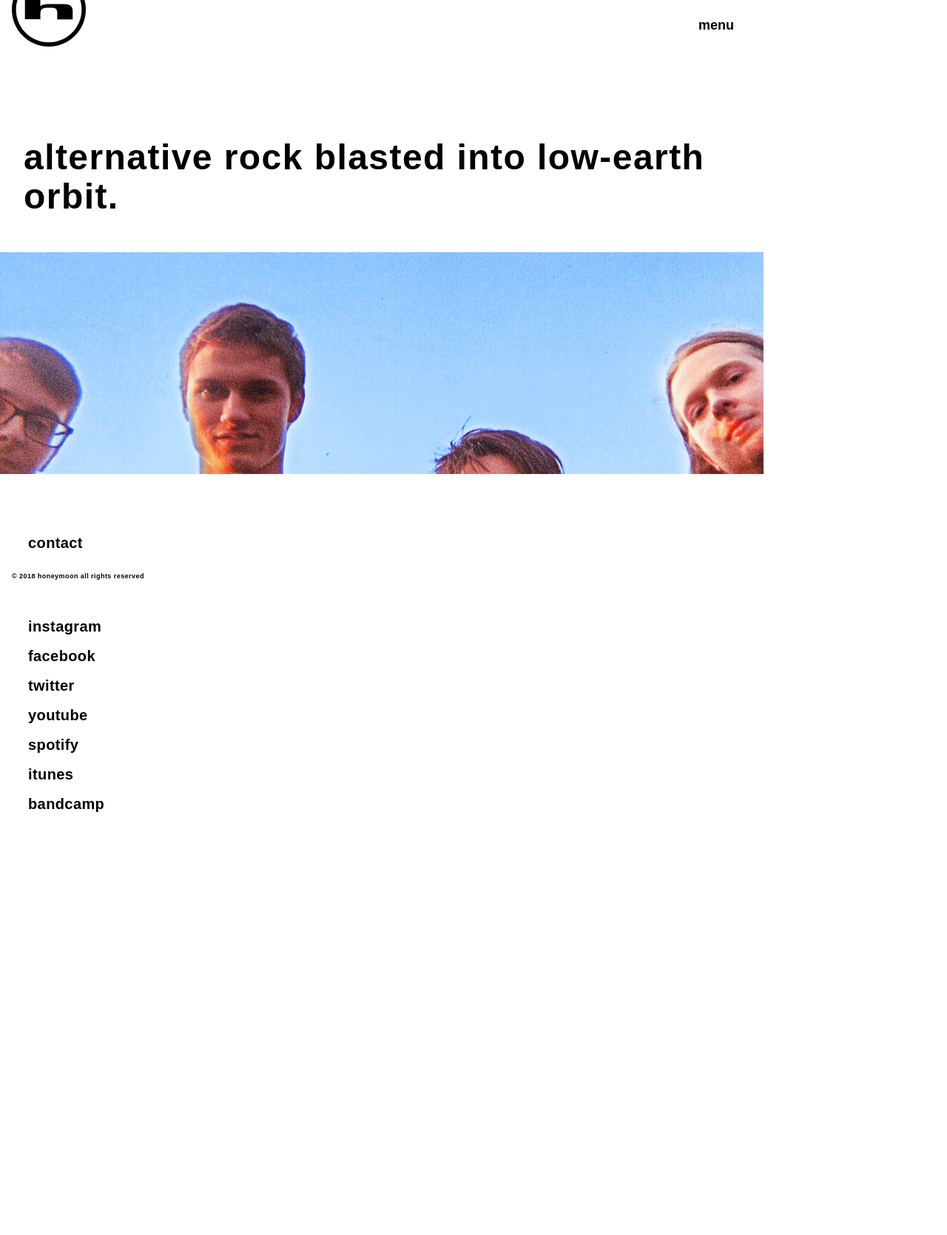
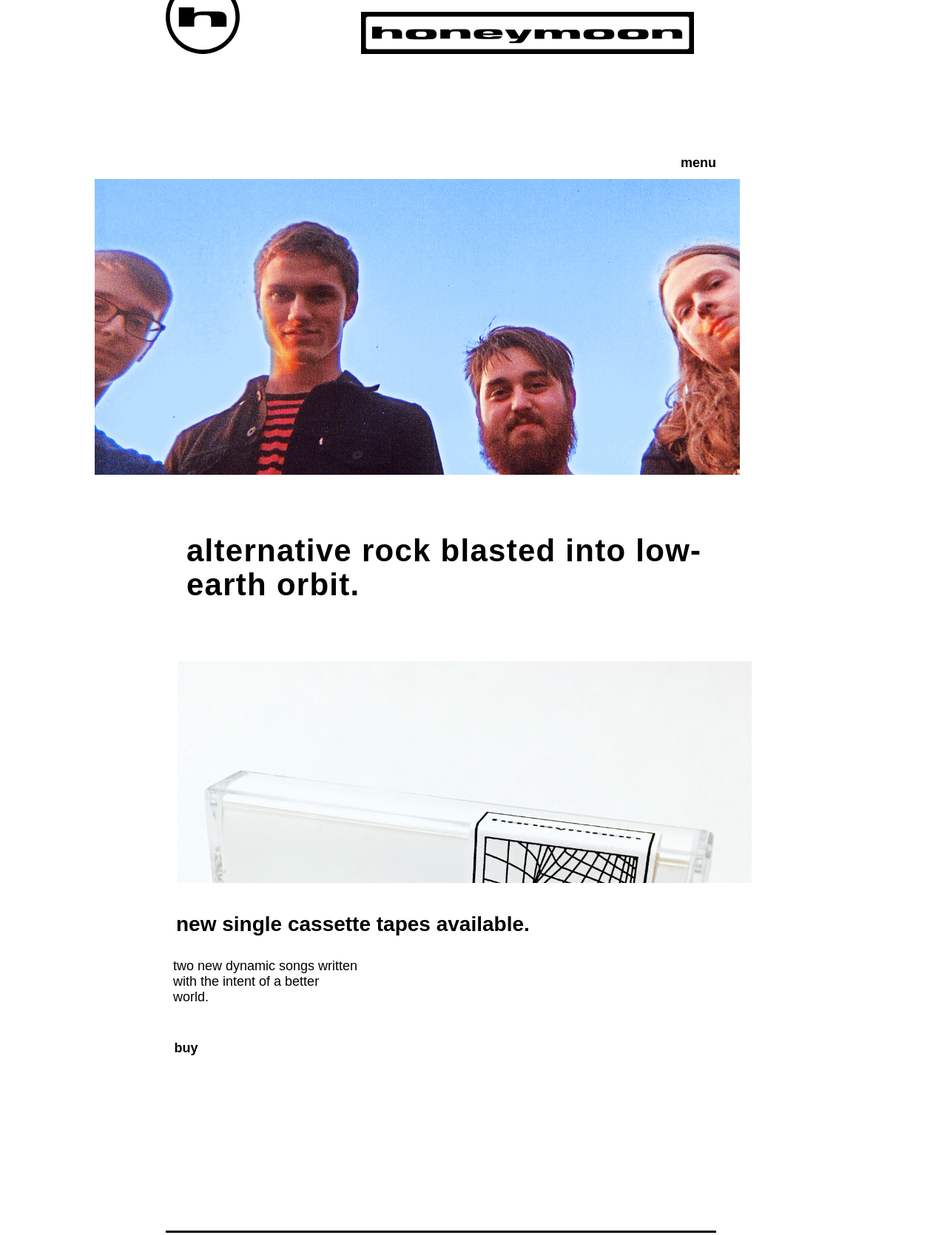
Before and after one commit to KentStateWeb/f2017-5-austyn-benyak, a plain HTML site: page prototype/index.html in a window 1280 px wide. Shown: the top 1670 px of the page at 74% size. Before the commit the page ends 1162 px from the top, so only its background shows below. Drawn offline with nearby package versions, Linux system fonts and the light colour scheme; a web font is replaced by a local one.

Commit message:
made index + shows page responsive.

```diff
--- a/prototype/index.html
+++ b/prototype/index.html
@@ -7,19 +7,24 @@
     <title>home</title>
     <meta name="description" content="honeymoon">
     <link rel="apple-touch-icon" sizes="180x180" href="apple-touch-icon.png">
-<link rel="icon" type="image/png" sizes="32x32" href="favicon-32x32.png">
-<link rel="icon" type="image/png" sizes="16x16" href="favicon-16x16.png">
-<link rel="manifest" href="manifest.json">
-<link rel="mask-icon" href="safari-pinned-tab.svg" color="#000000">
-<meta name="theme-color" content="#ffffff">
+    <link rel="icon" type="image/png" sizes="32x32" href="favicon-32x32.png">
+    <link rel="icon" type="image/png" sizes="16x16" href="favicon-16x16.png">
+    <link rel="manifest" href="manifest.json">
+    <link rel="mask-icon" href="safari-pinned-tab.svg" color="#000000">
+    <meta name="theme-color" content="#ffffff">
   </head>
   <body>
-       <!-- the page content goes here -->
 <header>
 
   <a href="index.html">
     <div class="mobile-logo">
     <img src="logos/honeymoon_h_logo.svg" alt="home">
+  </div>
+  </a>
+
+  <a href="index.html">
+    <div class="desktop-logo">
+    <img src="logos/honeymoon_logo.svg" alt="home">
   </div>
   </a>
 
@@ -44,21 +49,35 @@
 
 </header>
 
-  <div class="big-header">
-  <p>
-    alternative rock blasted into low-earth orbit.
-  </p>
-
 <div class="container">
 <div class="item">
 </div>
 </div>
 
+<div class="big-header">
+alternative rock blasted into low-earth orbit.
 </div>
-<!--<figure>
-    <img src="photos/honeymoon.jpg" alt="honeymoon photo">
-  </figure>-->
 
+
+<div class="container2">
+<div class="item2">
+</div>
+</div>
+
+
+<h2>new single cassette tapes available.
+</h2>
+
+<p>two new dynamic songs written with the intent of a better world.
+
+<div class="buy">
+<p><a href="https://honeymoonohio.bandcamp.com/releases">buy</a></p>
+</div>
+
+
+<hr>
+
+<div class="connect">
        <ul>
          <div class="contact">
        <li><a href="mailto:honeymoonohio@gmail.com">contact</a></li>
@@ -75,6 +94,7 @@
        <li><a href="https://honeymoonohio.bandcamp.com/releases">bandcamp</a></li>
    </div>
        </ul>
+</div>
 
 
 <div class="footer">
--- a/prototype/style.css
+++ b/prototype/style.css
@@ -1,5 +1,15 @@
+html {
+  height: 100%;
+  box-sizing: border-box;
+}
+
+
 body {
   max-width: 1000px;
+  position: relative;
+   margin: 0;
+   padding-bottom: 6rem;
+   min-height: 100%;
   font-family:'PT Sans Caption', sans-serif;
 }
 
@@ -7,7 +17,7 @@ div, section, main, aside, header, footer {
 }
 
 .nav-trigger {
-  padding: 1em;
+  padding: 2em;
   cursor: pointer;
   z-index: 200;
   display: inline-block;
@@ -38,7 +48,7 @@ nav {
   width: 100%;
   position: fixed;
   z-index: 100;
-  top: -100%;
+  top: -115%;
   height: 100vh;
   transition: 300ms;
 }
@@ -93,52 +103,166 @@ nav.in li {
   text-align: left;
   top: 50%;
   margin-top: -8px;
+  margin-left: .5em;
 }
 
 
-.big-header{
-  font-size: 48px;
+.big-header {
+  font-size: 30px;
   font-weight: bold;
   letter-spacing: .03em;
   line-height: 1.1;
-  margin-left: .5em;
-  margin-right: .5em;
-  padding-top: 1.5em;
+  margin-left: 1em;
+  margin-right: 1em;
 }
+
+@media screen and (min-width: 600px)
+  {.big-header {
+    margin-left: 6em;
+    font-size: 42px;
+  }
+	}
+
 
 h1{
   font-size: 30px;
-  margin-left: .75em;
+  margin-left: 1em;
   padding-top: 1em;
   padding-bottom: 3em;
 }
 
+@media screen and (min-width: 700px)
+  {h1 {
+    margin-left: 8em;
+  }
+  }
+
 .mobile-logo {
-  margin-top: -2.8em;
+  margin-top: -2.3em;
   margin-left: .5em;
-  height:100px;
+  height: 100px;
   width: 100px;
   -o-object-fit: contain;
   display: inline-block;
 }
 
+@media screen and (min-width: 600px)
+  {.mobile-logo {
+    margin-left: 14em;
+  }
+	}
+
+  .desktop-logo {
+    height: 450px;
+    width: 450px;
+    display: inline-block;
+    margin-left: 10em;
+    margin-top: 1em;
+    margin-bottom: -18em;
+  }
+
+  @media screen and (max-width: 800px)
+    {.desktop-logo {
+      display: none;
+    }
+  	}
+
+
 .container {
+  padding-top: 4em;
+  padding-bottom: 5em;
 }
 
 .item {
   background-image: url("photos/honeymoon.jpg");
   background-position: center no-repeat;
   background-size: cover;
-  min-height: 300px;
+  min-height: 200px;
+
+}
+
+@media screen and (min-width: 900px)
+  {.container {
+    margin-left: 8em;
+  }
+	}
+
+  @media screen and (min-width: 600px)
+    {.item {
+    min-height: 400px;
+    min-width: 800px;
+    }
+  	}
+
+.container2 {
+  padding-top: 5em;
+  padding-bottom: 1em;
+}
+
+.item2 {
+  background-image: url("photos/tape.jpg");
+  background-position: center no-repeat;
+  background-size: cover;
+  min-height: 200px;
   margin-left: -1em;
   margin-right: -1em;
 }
 
+@media screen and (min-width: 600px)
+  {.container2 {
+    margin-left: 16em;
+  }
+	}
+
+  @media screen and (min-width: 600px)
+    {.item2 {
+    min-height: 300px;
+    min-width: 500px;
+    }
+  	}
+
+
+p {
+  font-size: 14px;
+  margin-left: 2em;
+  width: 250px;
+  padding-bottom: 2em;
+}
+
+@media screen and (min-width: 600px)
+  {p {
+    margin-left: 13em;
+    font-size: 18px;
+  }
+	}
 
 h2 {
   font-size: 20px;
-  margin-left: .75em;
+  margin-left: 1.5em;
+  margin-right: 2em;
+  padding-bottom: .25em;
 }
+
+@media screen and (min-width: 600px)
+  {h2 {
+    margin-left: 8.5em;
+    font-size: 28px;
+  }
+	}
+
+hr {
+  border: none;
+  height: 3px;
+  background-color: black;
+  margin: 2em;
+  margin-top: 8em;
+}
+
+@media screen and (min-width: 600px)
+  {hr {
+    margin-left: 14em;
+  }
+	}
 
 .news {
   font-size: 14px;
@@ -168,7 +292,7 @@ h2 {
   font-weight: bold;
   line-height: .5;
   padding-bottom: 4em;
-  margin-left: 1em;
+  margin-left: .1em;
 }
 
 img {
@@ -188,49 +312,74 @@ ul {
   line-height: 1.8;
 }
 
+
 .contact {
-  font-size: 20px;
+  font-size: 15px;
   font-weight: bold;
   letter-spacing: .02em;
   margin-left: -.5em;
-  padding-top: 3em;
+  padding-bottom: 2em;
   }
 
+
 .social {
- font-size: 20px;
+ font-size: 15px;
  font-weight: bold;
  line-height: 2;
  letter-spacing: .02em;
  margin-left: -.5em;
- padding-top: 3em;
- padding-bottom: 2em;
 }
 
+@media screen and (min-width: 600px)
+  {.social {
+    margin-left: 6em;
+  }
+  }
 
-.shows {
-    border-bottom: 3px solid black;
-    font-size: 15px;
-    font-weight: bold;
-    line-height: 1.75;
-    margin-left: -1.5em;
+@media screen and (min-width: 600px)
+  {.connect {
+    display: flex;
+    margin-left: 11em;
+    font-size: 18px;
   }
+  }
+
 
 table {
   border-collapse: collapse;
+  margin: 2em;
 }
+
+@media screen and (min-width: 700px)
+  {table {
+    margin-left: 15em;
+    max-width: 60%;
+  }
+  }
 
 tr {
   border-bottom: 3px solid black;
   text-align: left;
+  font-size: 15px;
   font-weight: bold;
-  font-size: 12px;
+  line-height: 1.75;
 }
 
+@media screen and (min-width: 700px)
+  {tr {
+    font-size: 18px;
+  }
+  }
+
 td {
-  line-height: 1;
-  padding-bottom: 1.5em;
-  padding-top: 1.5em;
+  display: block;
 }
+
+@media screen and (min-width: 800px)
+  {td {
+    display: table-cell;
+  }
+  }
 
 a {
   text-decoration: none;
@@ -245,21 +394,27 @@ a:hover {
 }
 
 .album-art {
+
   border: 1px solid lightgrey;
-  width: 20em;
-  height: 20em;
+  max-width: 100%;
   margin-left: -1.5em;
 }
 
 
 .footer {
-  font-size: 9px;
-  font-weight: bold;
-  letter-spacing: .05em;
-  position: fixed;
+  position: absolute;
   right: 0;
   bottom: 0;
   left: 0;
   padding: 1rem;
   text-align: left;
+  font-size: 9px;
+  letter-spacing: .15em;
+  font-weight: bold;
 }
+
+@media screen and (min-width: 600px)
+  {.footer {
+    margin-left: 20em;
+  }
+  }
```
Also changed, not shown: prototype/music.html (+8 -0 lines), prototype/news.html (+10 -1 lines), prototype/shows.html (+29 -23 lines), prototype/photos/news-magazine.jpg (added), 1 other file.
